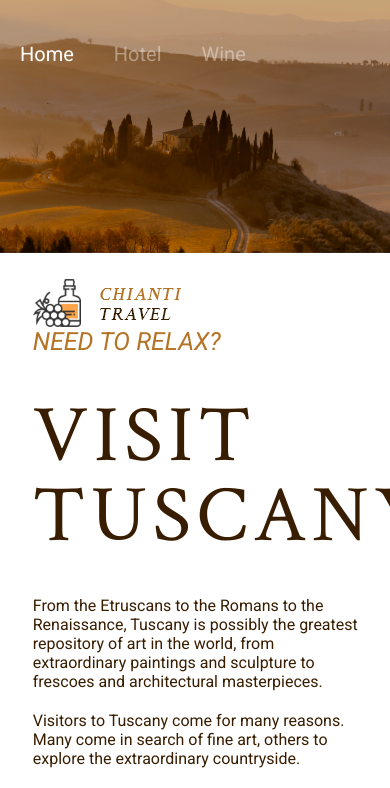
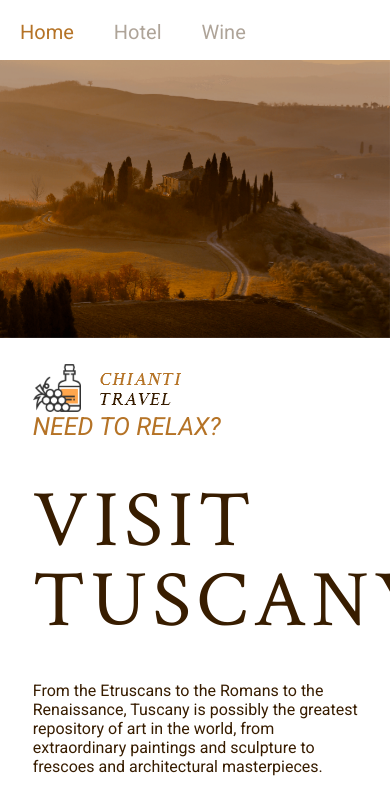
Before and after one commit to FrozenFang/tuscania-travel-site, a React (Create React App) app: page / in a window 390 px wide. Shown: the top 788 px of the page. Built offline with nearby package versions, Linux system fonts and the light colour scheme.

Commit message:
Responsivnes fixes

```diff
--- a/src/Pages/Hotel/HotelBox/HotelBox.scss
+++ b/src/Pages/Hotel/HotelBox/HotelBox.scss
@@ -23,7 +23,7 @@
             justify-content: flex-start;
             img{
                 width: 100%;
-                max-width: 18rem;
+                max-width: 17rem;
                 height: auto;
                 padding-right: 1rem;
             }
--- a/src/components/ImageBox/ImageBox.scss
+++ b/src/components/ImageBox/ImageBox.scss
@@ -12,7 +12,7 @@
 
 @media only screen and (max-width: 1200px) {
     .media{
-        height: 30vh;
+        height: 40vh;
         background-position: center;
     }
 }
--- a/src/components/Navigation/Navigation.scss
+++ b/src/components/Navigation/Navigation.scss
@@ -38,19 +38,31 @@
 
 @media only screen and (max-width: 1200px) {
   .navi{
-    top: 5%;
+    position: fixed;
+    top: 0;
+    display: flex;
+    width: 100%;
+    background-color: #fff;
+    height: 6rem;
     right: auto;
     transform: rotate(0deg);
     &--list {
       display: flex;
       flex-direction:row-reverse;
       justify-content: space-between;
+      align-items: center;
+      vertical-align: middle;
       &--item {
+        height: 2rem;
         &--link {
-          color: #fff;
+          color: $textDarkColor;
           opacity: 0.4;
           text-decoration: none;
           font-size: $menuSize;
+          transition: 0.3s;
+          &:hover{
+            color: $primaryColor;
+          }
         }
         &:after {
           background-color: #fff;
@@ -61,7 +73,7 @@
         .active {
           padding-left: 0;
           padding-right: 0;
-          color: #fff;
+          color: $primaryColor;
           opacity: 1;
         }
       }
--- a/src/index.css
+++ /dev/null
@@ -1,13 +0,0 @@
-body {
-  margin: 0;
-  font-family: -apple-system, BlinkMacSystemFont, 'Segoe UI', 'Roboto', 'Oxygen',
-    'Ubuntu', 'Cantarell', 'Fira Sans', 'Droid Sans', 'Helvetica Neue',
-    sans-serif;
-  -webkit-font-smoothing: antialiased;
-  -moz-osx-font-smoothing: grayscale;
-}
-
-code {
-  font-family: source-code-pro, Menlo, Monaco, Consolas, 'Courier New',
-    monospace;
-}
--- a/src/index.js
+++ b/src/index.js
@@ -2,7 +2,6 @@ import React from 'react';
 import ReactDOM from 'react-dom';
 import { BrowserRouter as Router } from "react-router-dom";
 
-import './index.css';
 import App from './App';
 
 ReactDOM.render(
```
